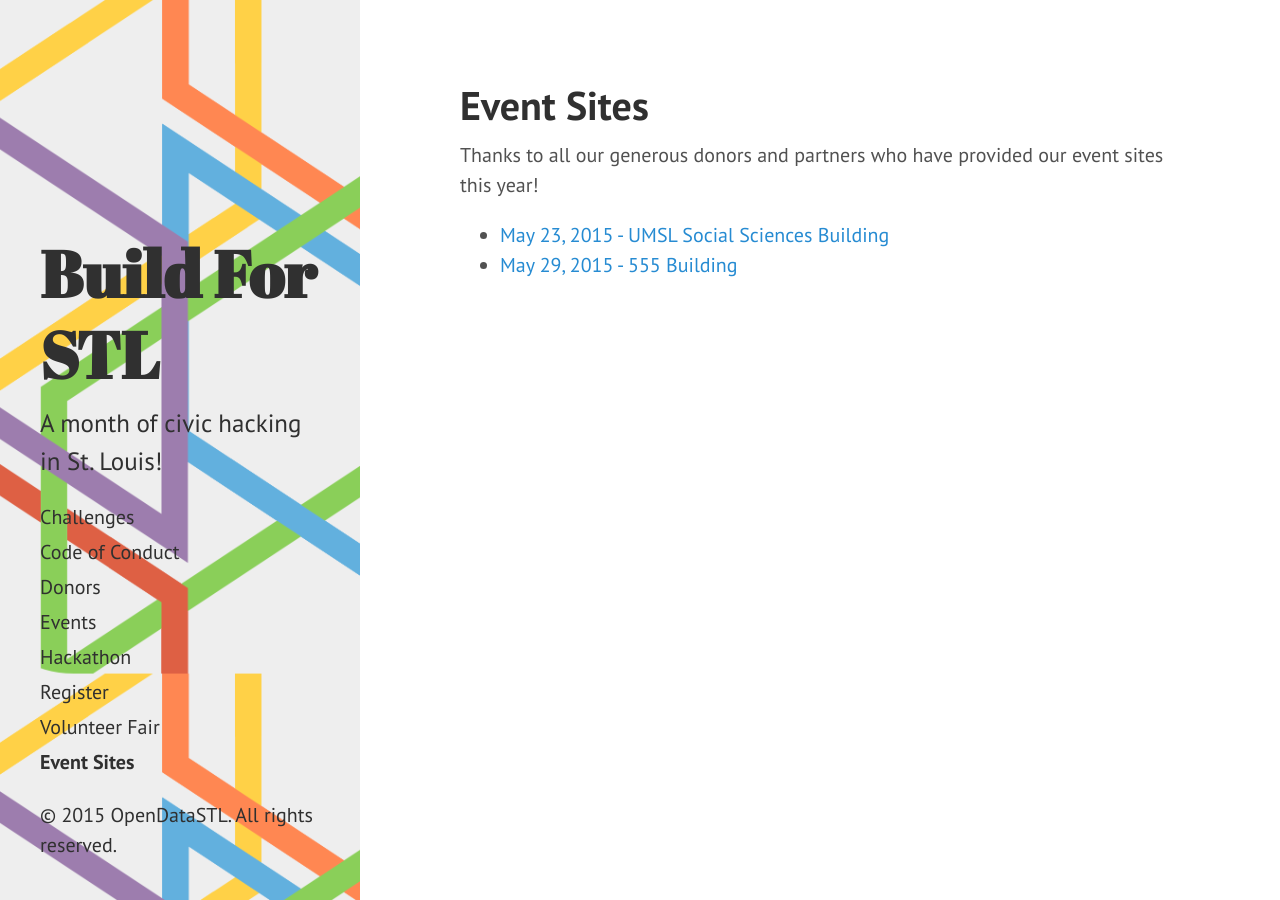
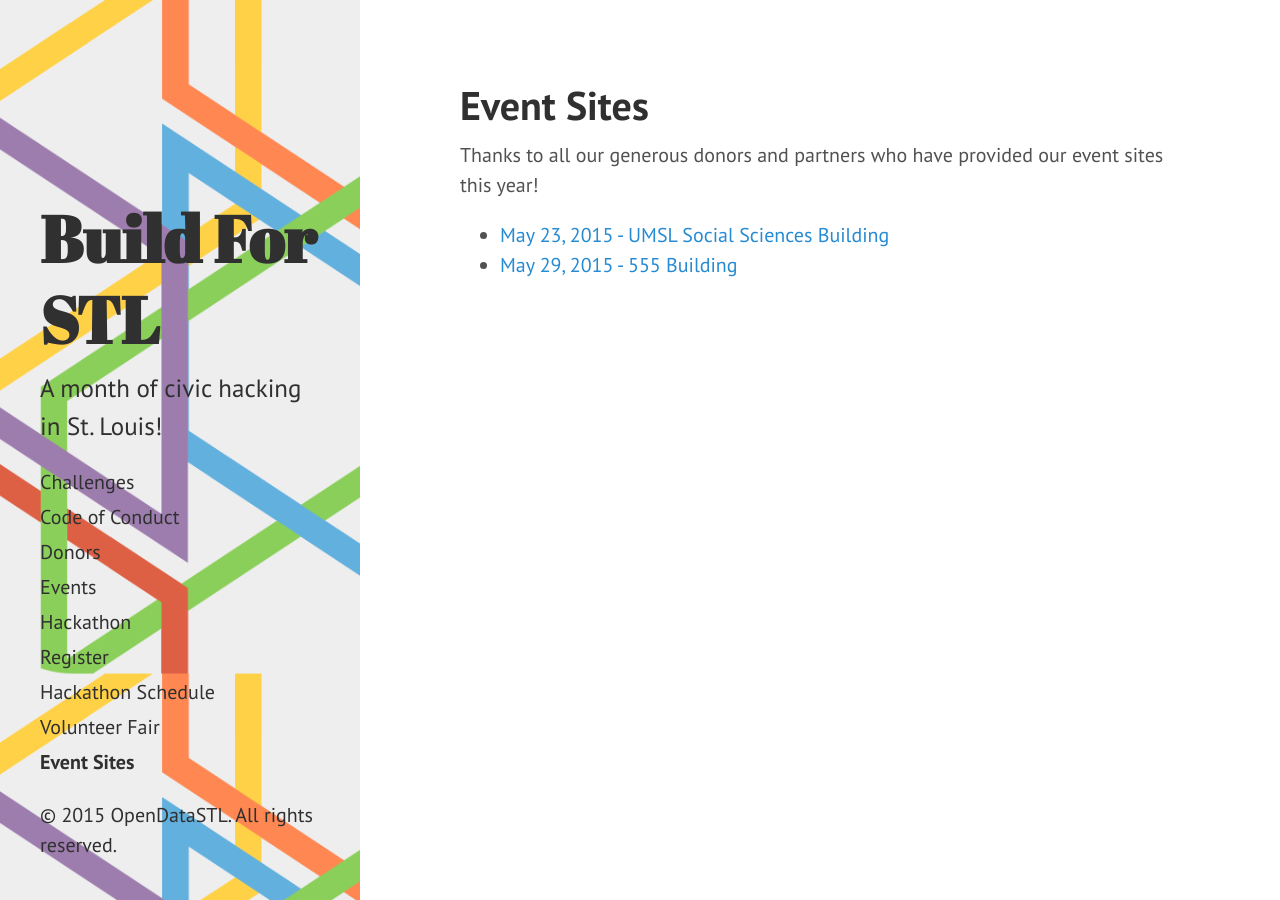
Before and after one commit to OpenSTL/build4stl-jekyll-site, a Jekyll site: the page built from where.md, in a window 1280 px wide. Built offline with Jekyll 4.4.1, drawn with Linux system fonts in a browser that asks for light colours.

Commit message:
Update schedule.md

```diff
--- a/schedule.md
+++ b/schedule.md
@@ -1,3 +1,9 @@
+---
+layout: page
+title: Hackathon Schedule
+permalink: /schedule/
+---
+
 #Friday May 29th
 ##555 Building, 555 Washington Ave
   * 4pm - 6pm: Volunteer Fair - Floor 4.5
```
